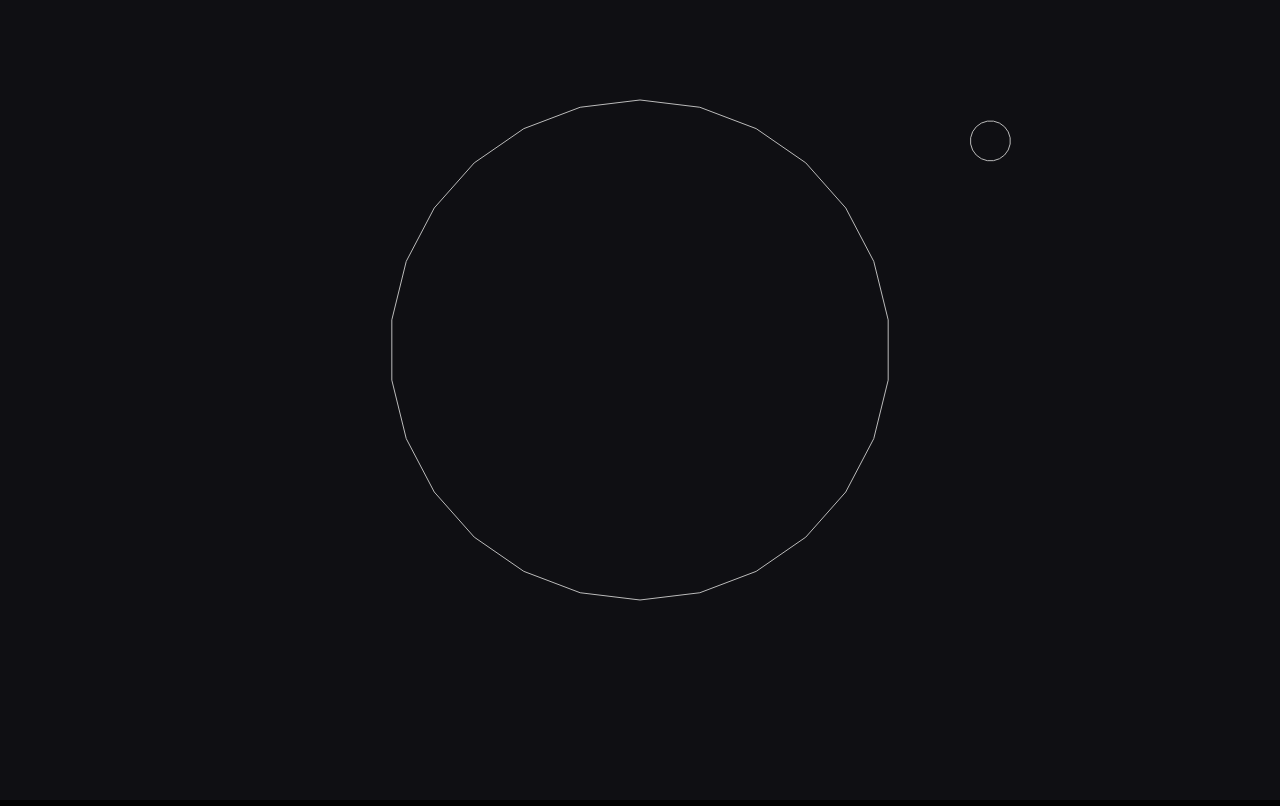
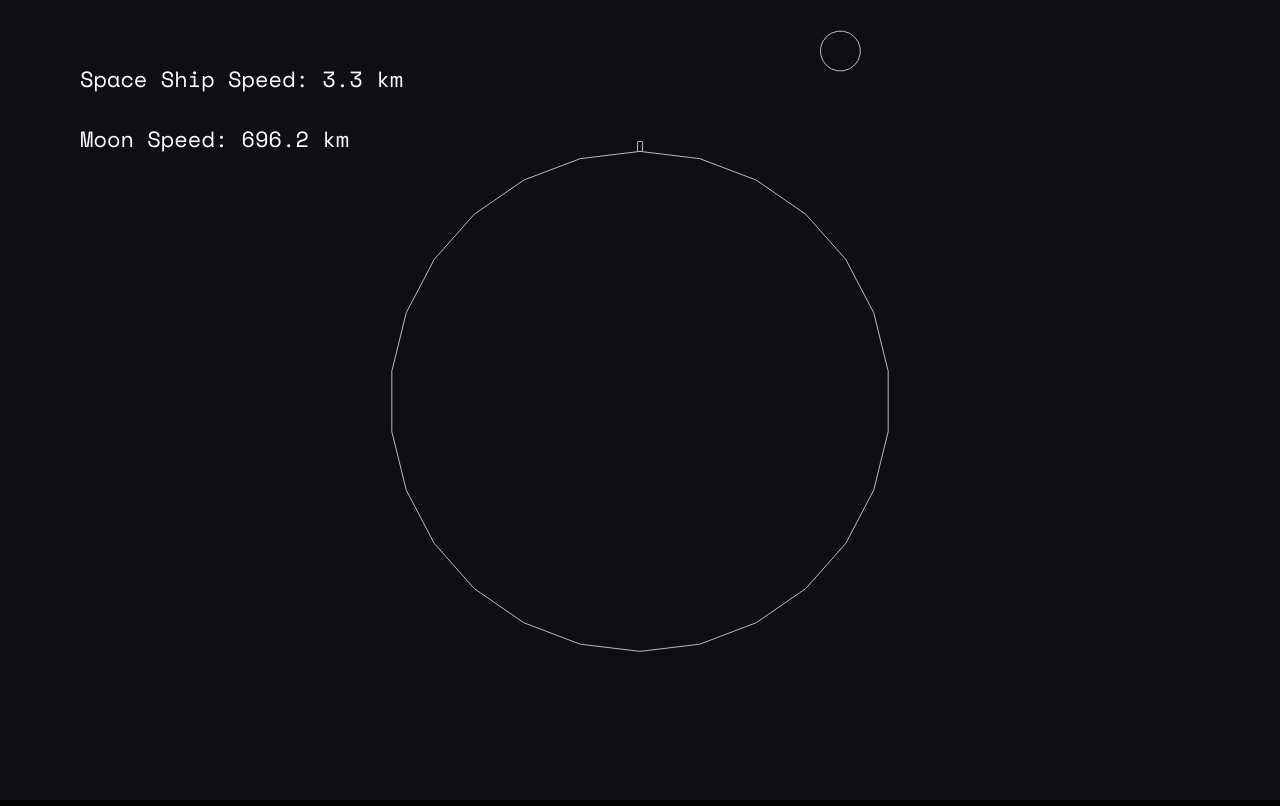
Before and after one commit to burakguneli/just-in-case, a website built with webpack: page index.html in a window 1280 px wide. Built offline with nearby package versions, Linux system fonts and the light colour scheme.

Commit message:
Space ship speed vectors implementation.

```diff
--- a/index.html
+++ b/index.html
@@ -2,10 +2,21 @@
 <html lang="en">
     <head>
         <title>Just In Case</title>
+        <link href="https://fonts.googleapis.com/css?family=Space+Mono&display=swap" rel="stylesheet">
         <link rel="stylesheet" href="./src/css/app.css">
     </head>
 
     <body>
+        <p class="current-speed">
+            Space Ship Speed: 0 km
+        </p>
+
+        <p class="current-speed moon">
+            Moon Speed: 0 km
+        </p>
+
+        <div id="orbit-simulation-canvas"></div>
+
         <script src="./dist/bundle.js"></script>
     </body>
 </html>
--- a/src/css/app.css
+++ b/src/css/app.css
@@ -2,4 +2,19 @@ body {
     margin: 0;
 
     background-color: black;
+    font-family: 'Space Mono', monospace;
 }
+
+.current-speed {
+    position: absolute;
+    top: 40px;
+    left: 80px;
+
+    color: white;
+
+    font-size: 22px;
+}
+
+.current-speed.moon {
+    top: 100px;
+}
--- a/src/js/app.js
+++ b/src/js/app.js
@@ -15,13 +15,19 @@ Matter.use(
   "matter-attractors"
 );
 
+function roundInteger(value, precision) {
+  const multiplier = Math.pow(10, precision || 0);
+
+  return Math.round(value * multiplier) / multiplier;
+}
+
 const OrbitSimulation = {
   gravitySimulation: function() {
     const engine = Engine.create(),
       world = engine.world;
 
     const render = Render.create({
-      element: document.body,
+      element: document.getElementById("orbit-simulation-canvas"),
       engine: engine,
       options: {
         width: document.documentElement.clientWidth,
@@ -123,6 +129,35 @@ const OrbitSimulation = {
     World.add(world, earth);
     World.add(world, spaceShip);
 
+    const ctx = document.body.getElementsByTagName("canvas")[0].getContext("2d");
+    const spaceShipSpeedWrapper = document.getElementsByClassName("current-speed")[0];
+    const moonSpeedWrapper = document.getElementsByClassName("current-speed")[1];
+
+    function drawVectors() { //render force and velocity vectors for each mass
+        ctx.lineWidth = 1;
+        ctx.strokeStyle = '#00ffff';
+
+        ctx.beginPath();
+
+        ctx.moveTo(spaceShip.position.x, spaceShip.position.y);
+
+        ctx.lineTo(
+          spaceShip.position.x + 10 * spaceShip.velocity.x * 20,
+          spaceShip.position.y + 10 * spaceShip.velocity.y * 20
+        );
+
+        ctx.stroke();
+    }
+
+    (function cycle() { //render loop
+      drawVectors();
+
+      spaceShipSpeedWrapper.innerHTML = `Space Ship Speed: ${roundInteger(spaceShip.speed * 1000, 1)} km`;
+      moonSpeedWrapper.innerHTML = `Moon Speed: ${roundInteger(moon.speed * 1000, 1)} km`;
+
+      window.requestAnimationFrame(cycle);
+    })();
+
     const mouse = Mouse.create(render.canvas),
       mouseConstraint = MouseConstraint.create(engine, {
         mouse: mouse,
@@ -153,7 +188,7 @@ const OrbitSimulation = {
             },
             {
               x: 0,
-              y: 0.00001,
+              y: 0.0000075,
             }
           );
 
@@ -169,7 +204,7 @@ const OrbitSimulation = {
             },
             {
               x: 0,
-              y: -0.00001
+              y: -0.0000075
             }
           );
 
@@ -184,7 +219,7 @@ const OrbitSimulation = {
               y: spaceShip.position.y
             },
             {
-              x: -0.00001,
+              x: -0.0000075,
               y: 0
             }
           );
@@ -200,7 +235,7 @@ const OrbitSimulation = {
               y: spaceShip.position.y
             },
             {
-              x: 0.00001,
+              x: 0.0000075,
               y: 0
             }
           );
```
Also changed, not shown: dist/bundle.js.
